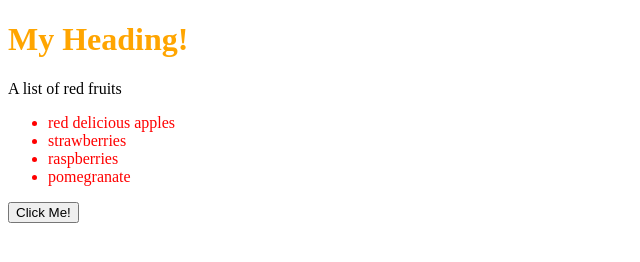
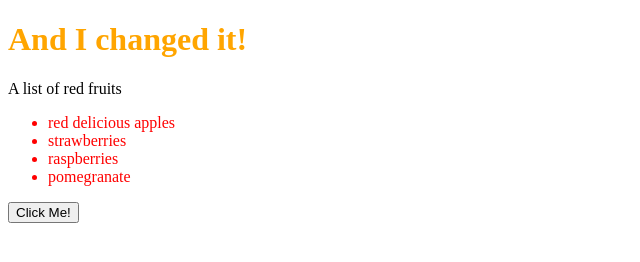
Before and after one commit to Code-Differently-Instructors/JavaScript-Resources, a plain HTML site: page Dom/index.html in a window 1280 px wide. Both pictures are taken after a click on the button "Click Me!". Shown: the whole page, without its empty margins (0-640 px from the left). Drawn offline with Linux system fonts and the light colour scheme.

Commit message:
added more to the js dom

```diff
--- a/Dom/index.html
+++ b/Dom/index.html
@@ -21,17 +21,14 @@
       const myButton = document.querySelector('#change');
       const myList = document.querySelectorAll('li');
 
-
       myButton.addEventListener('click', () => {
         myTitle.style.color = 'orange';
+        myTitle.innerHTML = "And I changed it!";
 
         for(let i = 0; i < myList.length; i++){
           myList[i].style.color = 'red';
         }
-
       })
-
-
     </script>
   </body>
 </html>
```
Also changed, not shown: 1 other file.
